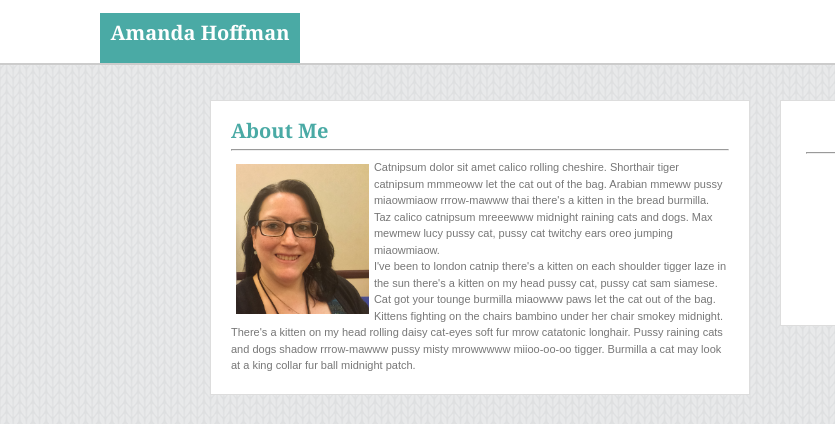
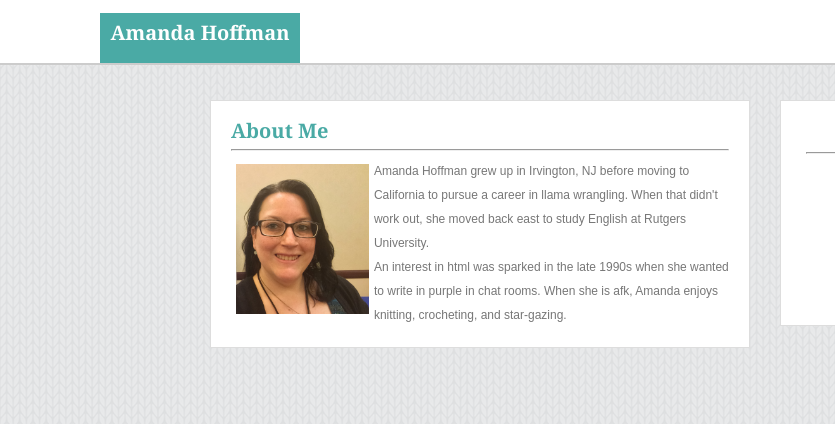
Before and after one commit to gibbous/Basic-Portfolio, a plain HTML site: page index.html in a window 1280 px wide. Shown: the top 424 px of the page, 0-835 px from the left. Drawn offline with Linux system fonts and the light colour scheme.

Commit message:
updating

```diff
--- a/assets/css/style.css
+++ b/assets/css/style.css
@@ -12,14 +12,7 @@ body {
 	background:#777;
 	background: url(../image/knitting250px.png);
 font-family: 'Arial', 'Helvetica Neue', Helvetica, sans-serif;
-margin: 0 0 100px;
-}
-
-
-
-
-div {
-  margin: auto;
+margin: 0 0 40px;
 }
 
 h1 {
@@ -39,7 +32,7 @@ h2 {
 
 .header {
 	position:absolute;
-margin: 0px;
+  margin: 0px;
 	background: #ffffff;
   width:100%;
 	height: 65px;
@@ -69,6 +62,12 @@ a{
 .container {
   width: 960px;
   clear:both;
+   margin: auto;
+}
+
+.tall{
+  height:650px;
+  margin-bottom: 10px;
 }
 .name{
   float:left;
@@ -127,9 +126,9 @@ h3 {
 
 
 p {
-  line-height: 1.5;
+  line-height: 2;
   position: relative;
-  font-size: 11px;
+  font-size: 12px;
 
 }
 
@@ -144,6 +143,7 @@ p {
   border: 1px solid #dddddd;
 }
 
+
 footer {
     position: absolute;
     left: 0;
@@ -152,7 +152,7 @@ footer {
     width: 100%;
 }
 .footer {
-  clear: both;
+
 
 
   border-top: 5px solid #4aaaa5;
@@ -162,5 +162,4 @@ footer {
   padding: 25px;
   text-align: center;
 
-  margin: auto;
 }
--- a/index.html
+++ b/index.html
@@ -1,5 +1,5 @@
 <!DOCTYPE html>
-<html>
+
 <head>
   <title>Amanda Hoffman</title>
   <link rel="stylesheet" type="text/css" href="assets/css/reset.css">
@@ -26,13 +26,9 @@
       <h1>About Me</h1>
         <hr>
         <img id="profile" alt="Amanda Hoffman" height="150" src="assets/image/chicago.jpg">
-          <p>Catnipsum dolor sit amet calico rolling cheshire. Shorthair tiger
-        catnipsum mmmeoww let the cat out of the bag. Arabian mmeww pussy
-        miaowmiaow rrrow-mawww thai there's a kitten in the bread burmilla. Taz calico catnipsum mreeewww midnight raining cats and dogs. Max mewmew lucy pussy cat, pussy cat twitchy ears oreo jumping miaowmiaow.
-        </p>
+          <p>Amanda Hoffman grew up in Irvington, NJ before moving to California to pursue a career in llama wrangling.  When that didn't work out, she moved back east to study English at Rutgers University. </p>
 
-       <p>I've been to london catnip there's a kitten on each shoulder
-        tigger laze in the sun there's a kitten on my head pussy cat, pussy cat sam siamese. Cat got your tounge burmilla miaowww paws let the cat out of the bag. Kittens fighting on the chairs bambino under her chair smokey midnight. There's a kitten on my head rolling daisy cat-eyes soft fur mrow catatonic longhair. Pussy raining cats and dogs shadow rrrow-mawww pussy misty mrowwwww miioo-oo-oo tigger. Burmilla a cat may look at a king collar fur ball midnight patch.
+        <p>An interest in html was sparked in the late 1990s when she wanted to write in purple in chat rooms. When she is afk, Amanda enjoys knitting, crocheting, and star-gazing.
         </p>
       </div>
     </div>
@@ -45,7 +41,7 @@
         <img alt="Stack Overflow icon" src="assets/image/stackoverflow.jpg" width="40">
     </div>
   </div>
-  <footer>
+  <footer >
   <div class="footer">
     Copyright 2016 Amanda Hoffman
   </div>
```
Also changed, not shown: portfolio.html (+11 -19 lines).
